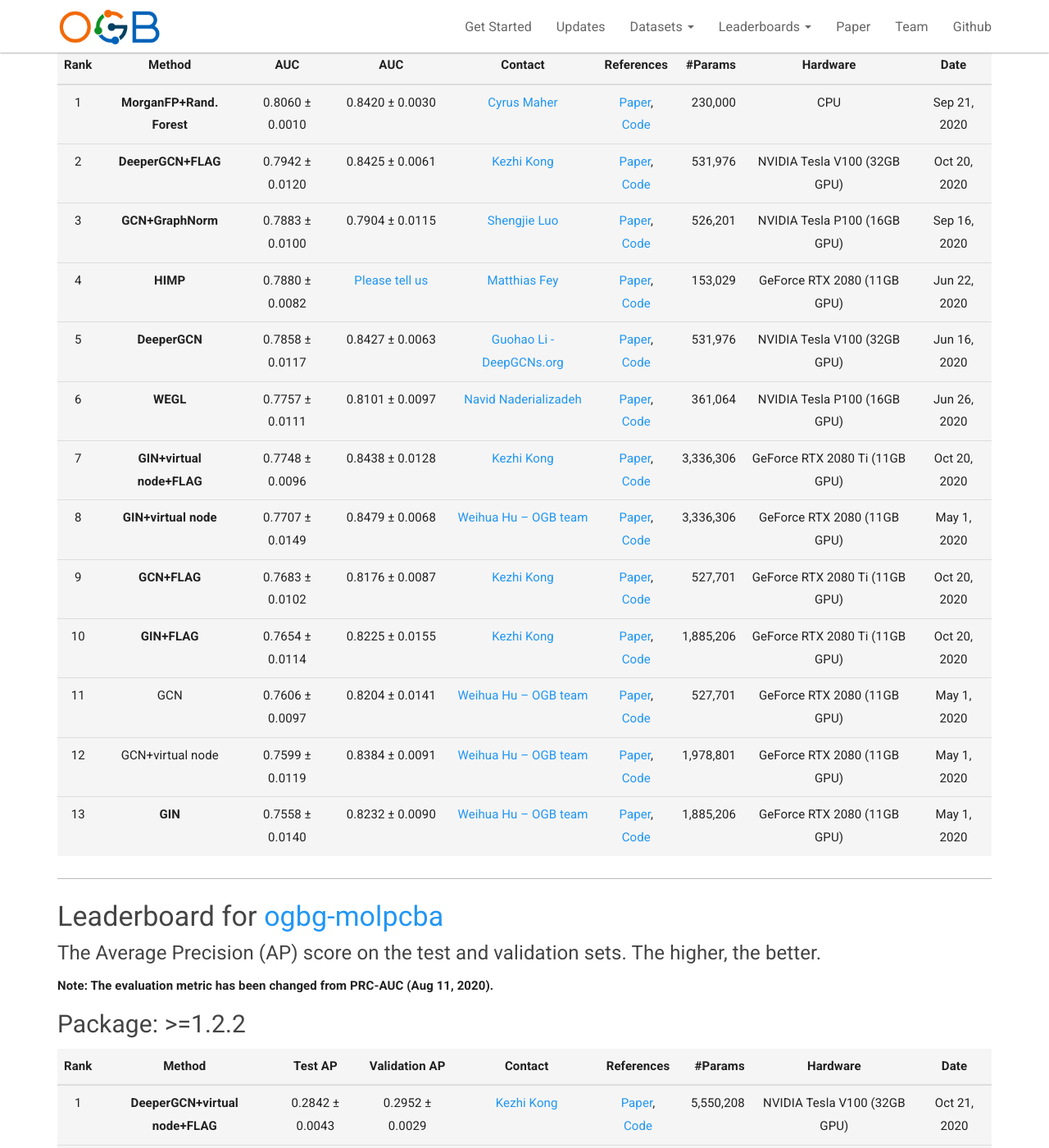
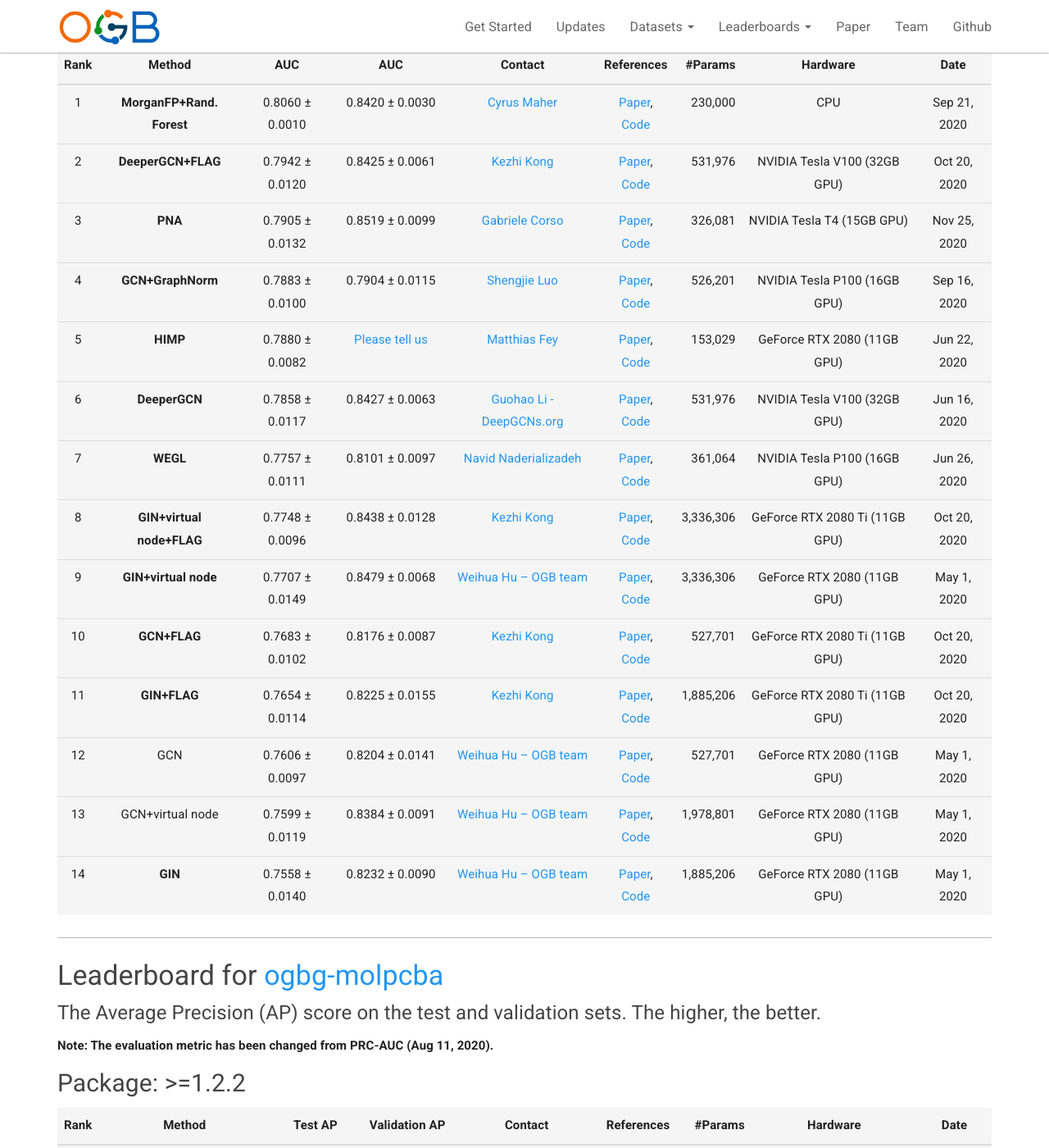
Before and after one commit to snap-stanford/ogb-web, a Jekyll site: the page built from _docs/leaderboard/leader_graphprop.md, in a window 1280 px wide and 1400 px high, scrolled down 597 px. Shown: the whole window at 82% size. Built offline with Jekyll 4.4.1, drawn with Linux system fonts in a browser that asks for light colours.

Commit message:
updateleaderboard

```diff
--- a/_docs/leaderboard/leader_graphprop.md
+++ b/_docs/leaderboard/leader_graphprop.md
@@ -25,17 +25,18 @@ The **bold** method name indicates that the implementation is **official** (by t
 |:----:|:-----:|:------:|:-----:|:-----:|:-----:|-----:|:-----:|:-----:|
 |  1  |  **MorganFP+Rand. Forest**  | 0.8060 ± 0.0010   | 0.8420 ± 0.0030 |[Cyrus Maher](mailto:cmaher@vir.bio) | [Paper](https://pubs.acs.org/doi/10.1021/ci100050t), [Code](https://github.com/cyrusmaher/ogb-molecule-comp) | 230,000 | CPU | Sep 21, 2020 |
 |  2  |  **DeeperGCN+FLAG**  | 0.7942 ± 0.0120   | 0.8425 ± 0.0061 |[Kezhi Kong](mailto:kong@cs.umd.edu) | [Paper](https://arxiv.org/abs/2010.09891), [Code](https://github.com/devnkong/FLAG) | 531,976 | NVIDIA Tesla V100 (32GB GPU) | Oct 20, 2020 |
-|  3  |  **GCN+GraphNorm**  | 0.7883 ± 0.0100   | 0.7904 ± 0.0115 |[Shengjie Luo](mailto:shengjie.luo@outlook.com) | [Paper](https://arxiv.org/abs/2009.03294), [Code](https://github.com/lsj2408/GraphNorm) | 526,201 | NVIDIA Tesla P100 (16GB GPU) | Sep 16, 2020 |
-|  4  |  **HIMP**  | 0.7880 ± 0.0082   | [Please tell us](mailto:ogb@cs.stanford.edu) |[Matthias Fey](mailto:matthias.fey@tu-dortmund.de) | [Paper](https://arxiv.org/abs/2006.12179), [Code](https://github.com/rusty1s/himp-gnn) | 153,029 | GeForce RTX 2080 (11GB GPU) | Jun 22, 2020 |
-|  5  |  **DeeperGCN**  | 0.7858 ± 0.0117   | 0.8427 ± 0.0063 |[Guohao Li - DeepGCNs.org](mailto:guohao.li@kaust.edu.sa) | [Paper](https://arxiv.org/abs/2006.07739), [Code](https://github.com/lightaime/deep_gcns_torch/tree/master/examples/ogb) | 531,976 | NVIDIA Tesla V100 (32GB GPU) | Jun 16, 2020 |
-|  6  |  **WEGL**  | 0.7757 ± 0.0111   | 0.8101 ± 0.0097 |[Navid Naderializadeh](mailto:nnaderializadeh@hrl.com) | [Paper](https://arxiv.org/abs/2006.09430), [Code](https://github.com/navid-naderi/WEGL) | 361,064 | NVIDIA Tesla P100 (16GB GPU) | Jun 26, 2020 |
-|  7  |  **GIN+virtual node+FLAG**  | 0.7748 ± 0.0096   | 0.8438 ± 0.0128 |[Kezhi Kong](mailto:kong@cs.umd.edu) | [Paper](https://arxiv.org/abs/2010.09891), [Code](https://github.com/devnkong/FLAG) | 3,336,306 | GeForce RTX 2080 Ti (11GB GPU) | Oct 20, 2020 |
-|  8  |  **GIN+virtual node**  | 0.7707 ± 0.0149   | 0.8479 ± 0.0068 |[Weihua Hu -- OGB team](mailto:weihuahu@cs.stanford.edu) | [Paper](https://arxiv.org/abs/1810.00826), [Code](https://github.com/snap-stanford/ogb/tree/master/examples/graphproppred/mol) | 3,336,306 | GeForce RTX 2080 (11GB GPU) | May 1, 2020 |
-|  9  |  **GCN+FLAG**  | 0.7683 ± 0.0102   | 0.8176 ± 0.0087 |[Kezhi Kong](mailto:kong@cs.umd.edu) | [Paper](https://arxiv.org/abs/2010.09891), [Code](https://github.com/devnkong/FLAG) | 527,701 | GeForce RTX 2080 Ti (11GB GPU) | Oct 20, 2020 |
-|  10  |  **GIN+FLAG**  | 0.7654 ± 0.0114   | 0.8225 ± 0.0155 |[Kezhi Kong](mailto:kong@cs.umd.edu) | [Paper](https://arxiv.org/abs/2010.09891), [Code](https://github.com/devnkong/FLAG) | 1,885,206 | GeForce RTX 2080 Ti (11GB GPU) | Oct 20, 2020 |
-|  11  |  GCN  | 0.7606 ± 0.0097   | 0.8204 ± 0.0141 | [Weihua Hu -- OGB team](mailto:weihuahu@cs.stanford.edu) | [Paper](https://arxiv.org/abs/1609.02907), [Code](https://github.com/snap-stanford/ogb/tree/master/examples/graphproppred/mol) | 527,701 | GeForce RTX 2080 (11GB GPU) | May 1, 2020 |
-|  12  |  GCN+virtual node  | 0.7599 ± 0.0119   | 0.8384 ± 0.0091 | [Weihua Hu -- OGB team](mailto:weihuahu@cs.stanford.edu) | [Paper](https://arxiv.org/abs/1609.02907), [Code](https://github.com/snap-stanford/ogb/tree/master/examples/graphproppred/mol) | 1,978,801 | GeForce RTX 2080 (11GB GPU) | May 1, 2020 |
-|  13  |  **GIN**  | 0.7558 ± 0.0140   | 0.8232 ± 0.0090 |[Weihua Hu -- OGB team](mailto:weihuahu@cs.stanford.edu) | [Paper](https://arxiv.org/abs/1810.00826), [Code](https://github.com/snap-stanford/ogb/tree/master/examples/graphproppred/mol) | 1,885,206 | GeForce RTX 2080 (11GB GPU) | May 1, 2020 |
+|  3  |  **PNA**  | 0.7905 ± 0.0132   | 0.8519 ± 0.0099 |[Gabriele Corso](mailto:gc579@cam.ac.uk) | [Paper](https://arxiv.org/abs/2004.05718), [Code](https://github.com/lukecavabarrett/pna) | 326,081 | NVIDIA Tesla T4 (15GB GPU) | Nov 25, 2020 |
+|  4  |  **GCN+GraphNorm**  | 0.7883 ± 0.0100   | 0.7904 ± 0.0115 |[Shengjie Luo](mailto:shengjie.luo@outlook.com) | [Paper](https://arxiv.org/abs/2009.03294), [Code](https://github.com/lsj2408/GraphNorm) | 526,201 | NVIDIA Tesla P100 (16GB GPU) | Sep 16, 2020 |
+|  5  |  **HIMP**  | 0.7880 ± 0.0082   | [Please tell us](mailto:ogb@cs.stanford.edu) |[Matthias Fey](mailto:matthias.fey@tu-dortmund.de) | [Paper](https://arxiv.org/abs/2006.12179), [Code](https://github.com/rusty1s/himp-gnn) | 153,029 | GeForce RTX 2080 (11GB GPU) | Jun 22, 2020 |
+|  6  |  **DeeperGCN**  | 0.7858 ± 0.0117   | 0.8427 ± 0.0063 |[Guohao Li - DeepGCNs.org](mailto:guohao.li@kaust.edu.sa) | [Paper](https://arxiv.org/abs/2006.07739), [Code](https://github.com/lightaime/deep_gcns_torch/tree/master/examples/ogb) | 531,976 | NVIDIA Tesla V100 (32GB GPU) | Jun 16, 2020 |
+|  7  |  **WEGL**  | 0.7757 ± 0.0111   | 0.8101 ± 0.0097 |[Navid Naderializadeh](mailto:nnaderializadeh@hrl.com) | [Paper](https://arxiv.org/abs/2006.09430), [Code](https://github.com/navid-naderi/WEGL) | 361,064 | NVIDIA Tesla P100 (16GB GPU) | Jun 26, 2020 |
+|  8  |  **GIN+virtual node+FLAG**  | 0.7748 ± 0.0096   | 0.8438 ± 0.0128 |[Kezhi Kong](mailto:kong@cs.umd.edu) | [Paper](https://arxiv.org/abs/2010.09891), [Code](https://github.com/devnkong/FLAG) | 3,336,306 | GeForce RTX 2080 Ti (11GB GPU) | Oct 20, 2020 |
+|  9  |  **GIN+virtual node**  | 0.7707 ± 0.0149   | 0.8479 ± 0.0068 |[Weihua Hu -- OGB team](mailto:weihuahu@cs.stanford.edu) | [Paper](https://arxiv.org/abs/1810.00826), [Code](https://github.com/snap-stanford/ogb/tree/master/examples/graphproppred/mol) | 3,336,306 | GeForce RTX 2080 (11GB GPU) | May 1, 2020 |
+|  10  |  **GCN+FLAG**  | 0.7683 ± 0.0102   | 0.8176 ± 0.0087 |[Kezhi Kong](mailto:kong@cs.umd.edu) | [Paper](https://arxiv.org/abs/2010.09891), [Code](https://github.com/devnkong/FLAG) | 527,701 | GeForce RTX 2080 Ti (11GB GPU) | Oct 20, 2020 |
+|  11  |  **GIN+FLAG**  | 0.7654 ± 0.0114   | 0.8225 ± 0.0155 |[Kezhi Kong](mailto:kong@cs.umd.edu) | [Paper](https://arxiv.org/abs/2010.09891), [Code](https://github.com/devnkong/FLAG) | 1,885,206 | GeForce RTX 2080 Ti (11GB GPU) | Oct 20, 2020 |
+|  12  |  GCN  | 0.7606 ± 0.0097   | 0.8204 ± 0.0141 | [Weihua Hu -- OGB team](mailto:weihuahu@cs.stanford.edu) | [Paper](https://arxiv.org/abs/1609.02907), [Code](https://github.com/snap-stanford/ogb/tree/master/examples/graphproppred/mol) | 527,701 | GeForce RTX 2080 (11GB GPU) | May 1, 2020 |
+|  13  |  GCN+virtual node  | 0.7599 ± 0.0119   | 0.8384 ± 0.0091 | [Weihua Hu -- OGB team](mailto:weihuahu@cs.stanford.edu) | [Paper](https://arxiv.org/abs/1609.02907), [Code](https://github.com/snap-stanford/ogb/tree/master/examples/graphproppred/mol) | 1,978,801 | GeForce RTX 2080 (11GB GPU) | May 1, 2020 |
+|  14  |  **GIN**  | 0.7558 ± 0.0140   | 0.8232 ± 0.0090 |[Weihua Hu -- OGB team](mailto:weihuahu@cs.stanford.edu) | [Paper](https://arxiv.org/abs/1810.00826), [Code](https://github.com/snap-stanford/ogb/tree/master/examples/graphproppred/mol) | 1,885,206 | GeForce RTX 2080 (11GB GPU) | May 1, 2020 |
 
 
 <a name="ogbg-molpcba"/>
```
